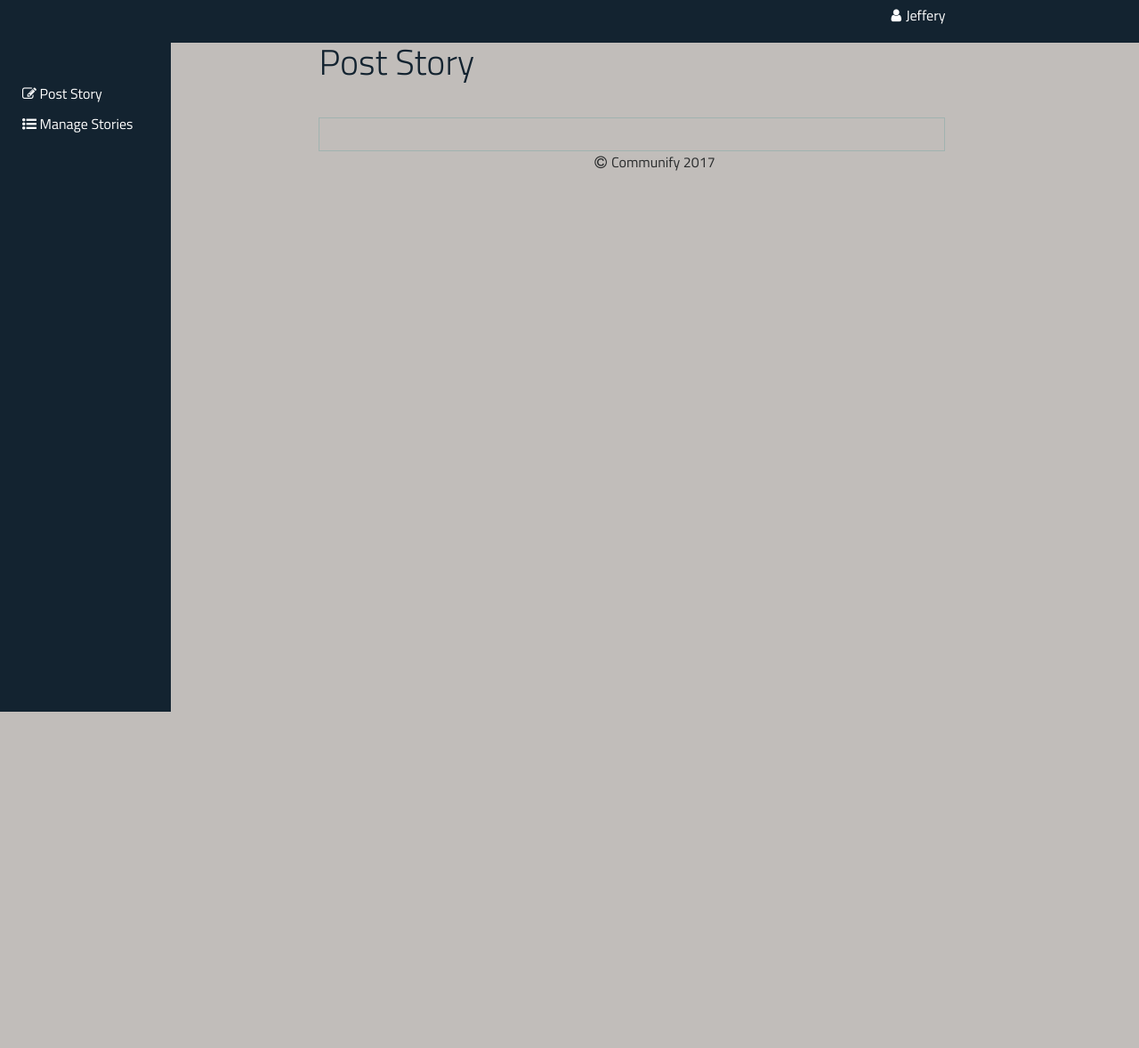
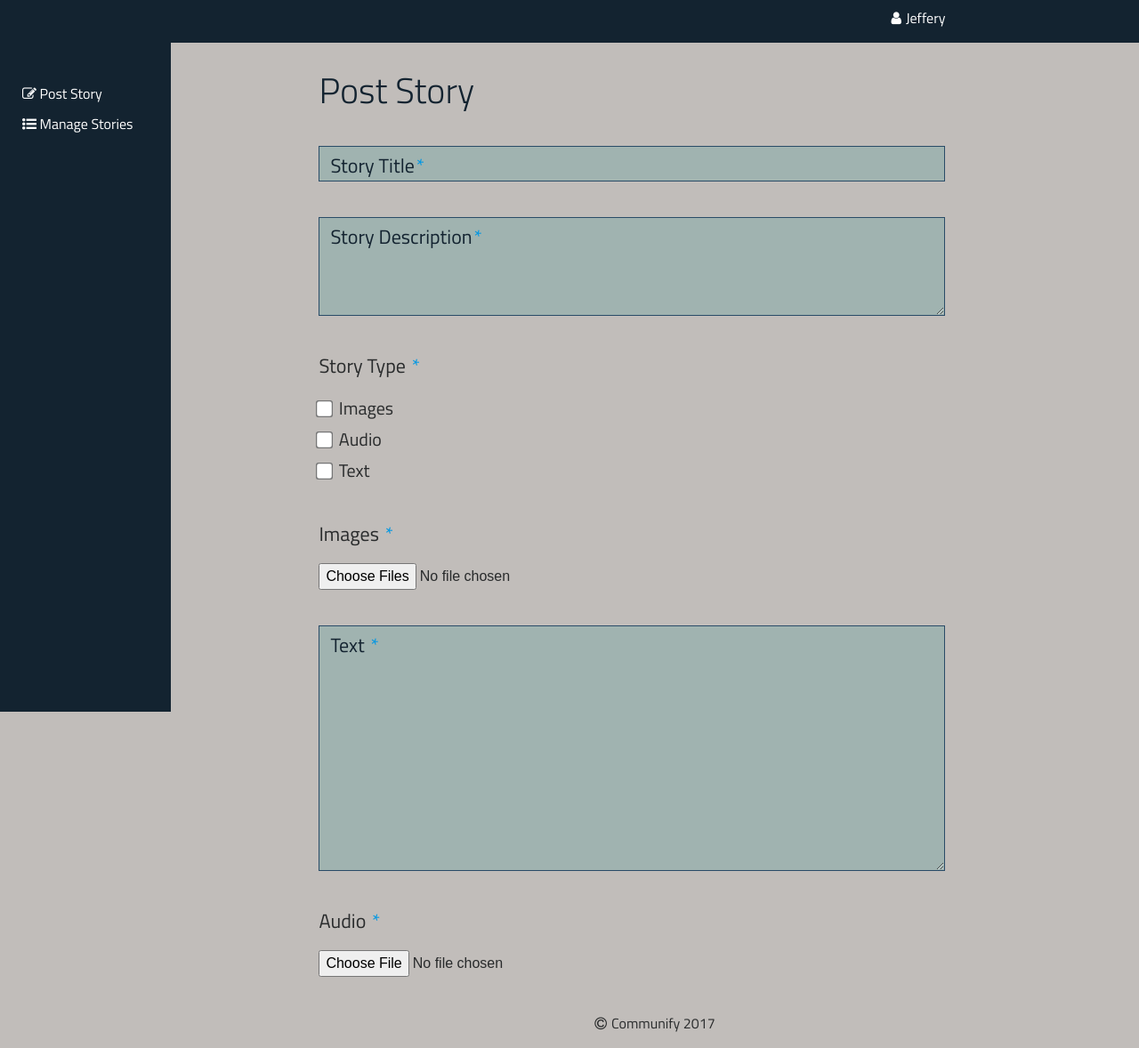
Before and after one commit to Kylar101/Storymate, a PHP site: page /post-story.html in a window 1280 px wide. Shown: the whole page at 89% size. Before the commit the page ends 800 px from the top, so only its background shows below. Run offline with PHP 8.4, Linux system fonts and the light colour scheme; some libraries are stand-ins or nearby versions.

Commit message:
adding story form

```diff
--- a/css/style.css
+++ b/css/style.css
@@ -75,7 +76,8 @@
 .title {
   font-size: 25x;
   color: #132330;
-  text-align: left; }
+  text-align: left;
+  margin-top: 4vh; }
 
 #top-bar {
   background: #132330;
@@ -89,7 +91,7 @@
     color: #fff; }
     #top-bar .user-bar .user-name {
       text-align: right;
-      padding: 5px 0;
+      padding: 1vh 0;
       margin-right: 2vw; }
       #top-bar .user-bar .user-name:before {
         content: '\f007';
@@ -186,7 +188,7 @@ a {
   text-decoration: none;
   transition: .5s ease; }
 
-.form {
+.login-form {
   background: rgba(19, 35, 47, 0.9);
   padding: 40px;
   max-width: 600px;
@@ -253,7 +255,7 @@ label.active {
 label.highlight {
   color: #ffffff; }
 
-input, textarea {
+input[type="text"], textarea {
   font-size: 22px;
   display: block;
   width: 100%;
@@ -316,3 +318,34 @@ textarea {
 #post-story {
   margin-left: 13vw;
   width: 55vw; }
+
+.post-form {
+  margin-bottom: 5vh; }
+  .post-form .post-story {
+    color: #132330; }
+  .post-form input[type="text"], .post-form textarea {
+    font-size: 22px;
+    display: block;
+    width: 100%;
+    padding: 5px 10px;
+    background: #a0b3b0;
+    border: 1px solid #294b67;
+    color: #132330;
+    border-radius: 0;
+    transition: border-color .25s ease, box-shadow .25s ease; }
+    .post-form input[type="text"]:focus, .post-form textarea:focus {
+      border-color: black;
+      box-shadow: 0 0 5px #132330; }
+  .post-form input[type="text"] {
+    height: 5vh; }
+  .post-form .small-label {
+    font-size: 22px; }
+    .post-form .small-label .req {
+      margin: 2px;
+      color: #0498e2; }
+  .post-form input[type="checkbox"] {
+    transform: scale(1.5);
+    margin-right: 5px; }
+  .post-form .checkbox {
+    font-size: 20px;
+    margin-bottom: 5px; }
--- a/index.html
+++ b/index.html
@@ -13,7 +13,7 @@
 </head>
 
 <body>
-  <div class="form">
+  <div class="form login-form">
 
       <ul class="tab-group">
         <li class="tab"><a href="#login">Log In</a></li>
@@ -22,7 +22,7 @@
 
       <div class="tab-content">
         <div id="signup">
-          <h1>Sign Up for Free</h1>
+          <h1>Sign Up</h1>
 
           <form action="/" method="post">
 
--- a/post-story.html
+++ b/post-story.html
@@ -1,5 +1,6 @@
 <!DOCTYPE html>
-<html >
+<html>
+
 <head>
 	<meta charset="UTF-8">
 	<title>Profile</title>
@@ -36,9 +37,53 @@
 				<div class="title-wrapper">
 					<h1 class="title">Post Story</h1>
 				</div>
-				<div class="post-form">
-					<form action="">
-						<input type="text" name="story-name">
+				<div class="post-form form">
+					<form action="/" method="post">
+
+						<div class="field-wrap">
+							<label class="post-story">
+									Story Title<span class="req">*</span>
+								</label>
+							<input type="text" required autocomplete="off" />
+						</div>
+
+						<div class="field-wrap">
+							<label class="post-story text">
+									Story Description<span class="req">*</span>
+								</label>
+							<textarea rows="3" name="description"></textarea>
+						</div>
+
+						<div class="field-wrap">
+							<p class="small-label">
+								Story Type <span class="req">*</span>
+							</p>
+							<p class="checkbox" name="story-options" data-type="images"><input type="checkbox"> Images </p>
+							<p class="checkbox" name="story-options" data-type="audio"><input type="checkbox"> Audio </p>
+							<p class="checkbox" name="story-options" data-type="images"><input type="checkbox"> Text </p>
+						</div>
+
+						<div class="field-wrap">
+							<p class="small-label">
+								Images <span class="req">*</span>
+							</p>
+							<input type="file" name="images" accept="image/*" multiple>
+						</div>
+
+						<div class="field-wrap">
+							<label class="post-story text">
+									Text <span class="req">*</span>
+								</label>
+							<textarea rows="8" name="text"></textarea>
+						</div>
+
+						<div class="field-wrap">
+							<p class="small-label">
+								Audio <span class="req">*</span>
+							</p>
+							<input type="file" name="audio" accept="audio/*">
+						</div>
+
 					</form>
 				</div>
 			</div>
@@ -55,4 +100,5 @@
 	<script src='http://cdnjs.cloudflare.com/ajax/libs/jquery/2.1.3/jquery.min.js'></script>
 	<script src="js/index.js"></script>
 </body>
+
 </html>
--- a/scss/_login.scss
+++ b/scss/_login.scss
@@ -16,7 +16,7 @@ a {
   transition:.5s ease;
 }
 
-.form {
+.login-form {
   background:rgba($form-bg,.9);
   padding: 40px;
   max-width:600px;
@@ -85,7 +85,7 @@ label {
 }
 
 label.active {
-  transform:translateY(50px);
+  transform:translateY(-25px);
   left:2px;
   font-size:14px;
   .req {
@@ -97,7 +97,7 @@ label.highlight {
 	color:$white;
 }
 
-input, textarea {
+input[type="text"], textarea {
   font-size:22px;
   display:block;
   width:100%;
--- a/scss/_objects.scss
+++ b/scss/_objects.scss
@@ -3,6 +3,7 @@
 	background: $edit-green;
 	cursor: pointer;
 	color: $dark-blue;
+	color: #fff;
 	&:hover {
 		background: $darker-edit-green;
 		color: $dark-blue;
@@ -49,9 +50,9 @@
 		width: 40px;
 		text-align: center;
 		border-radius: 5px;
-		margin-left: 20px;
+		margin-left: 2vw;
 		&:first-of-type{
-			margin-left: 55px;
+			margin-left: 5vw;
 		}
 	}
 }
@@ -78,7 +79,7 @@
 	flex-wrap: wrap;
 	margin-bottom: 50px;
 	.story-card {
-		@include card(48%, 300px);
+		@include card(48%, 45vh);
 		&:nth-of-type(2n) {
 			@include not-first-card(4%);
 		}
@@ -89,7 +90,7 @@
 		.story-card-image {
 			margin-top: 2vh;
 			width: 50%;
-			height: 50%;
+			height: 55%;
 			margin-left: 25%;
 			border-radius: 500px;
 		}
@@ -108,4 +109,5 @@
 	font-size: 25x;
 	color: $dark-blue;
 	text-align: left;
+	margin-top: 4vh;
 }
--- a/scss/_post-story.scss
+++ b/scss/_post-story.scss
@@ -2,3 +2,43 @@
 	margin-left: 13vw;
 	width: 55vw;
 }
+
+.post-form {
+	margin-bottom: 5vh;
+	.post-story {
+		color: $dark-blue;
+	}
+	input[type="text"], textarea {
+		font-size:22px;
+		display:block;
+		width:100%;
+		padding:5px 10px;
+		background:$gray-light;
+		border:1px solid $lighter-dark-blue;
+		color:$dark-blue;
+		border-radius:0;
+		transition:border-color .25s ease, box-shadow .25s ease;
+		&:focus {
+			border-color: $darker-dark-blue;
+			box-shadow: 0 0 5px $dark-blue;
+		}
+	}
+	input[type="text"] {
+		height:5vh;
+	}
+	.small-label {
+		font-size:22px;
+		.req {
+			margin:2px;
+			color:$main;
+		}
+	}
+	input[type="checkbox"] {
+		transform: scale(1.5);
+		margin-right: 5px;
+	}
+	.checkbox {
+		font-size: 20px;
+		margin-bottom: 5px;
+	}
+}
--- a/scss/_profile.scss
+++ b/scss/_profile.scss
@@ -18,7 +18,7 @@
 		width: 150px;
 		position: absolute;
 		top: 25%;
-		left: 40%;
+		left: 35vw;
 	}
 	.count-bg {
 		position: absolute;
--- a/scss/_top-bar.scss
+++ b/scss/_top-bar.scss
@@ -10,7 +10,7 @@
 		color: #fff;
 		.user-name {
 			text-align: right;
-			padding: 5px 0;
+			padding: 1vh 0;
 			margin-right: 2vw;
 			&:before {
 				content: '\f007';
--- a/scss/_variables.scss
+++ b/scss/_variables.scss
@@ -8,16 +8,18 @@ $main-dark: darken($main,5%);
 
 // dark blue
 $dark-blue: #132330;
+$lighter-dark-blue: lighten($dark-blue, 15%);
+$darker-dark-blue: darken($dark-blue, 15%);
 
 // greens
 $edit-green: #0df10d;
-$darker-edit-green: darken($edit-green,10%);
+$darker-edit-green: darken($edit-green,15%);
 
 // reds
 $delete-red: #ff0000;
-$darker-delete-red: darken($delete-red, 10%);
+$darker-delete-red: darken($delete-red, 15%);
 
-$light-black: lighten(#000, 25%);
+$light-black: lighten(#000, 20%);
 
 $gray-light: #a0b3b0;
 $gray: #ddd;
```
Also changed, not shown: other parts of css/style.css (+12 -11 lines). Lines whose indentation alone changed are shown as unchanged.
